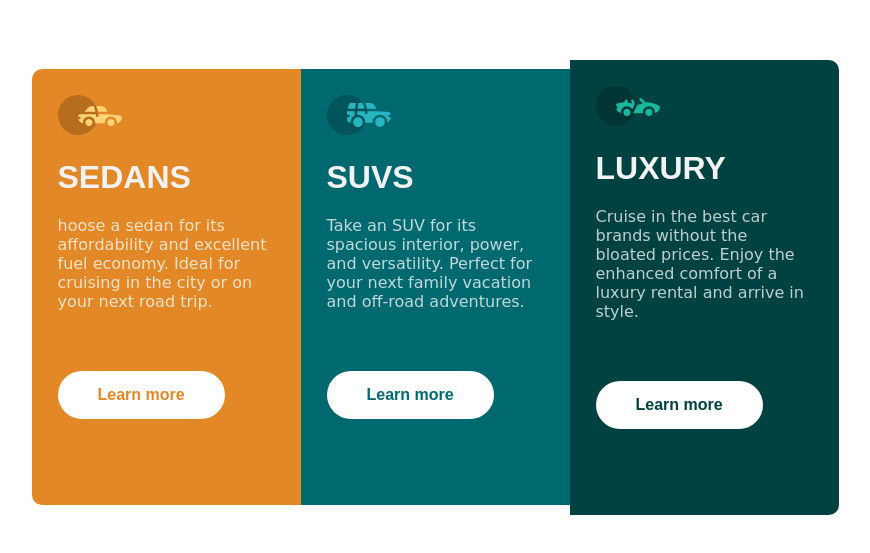
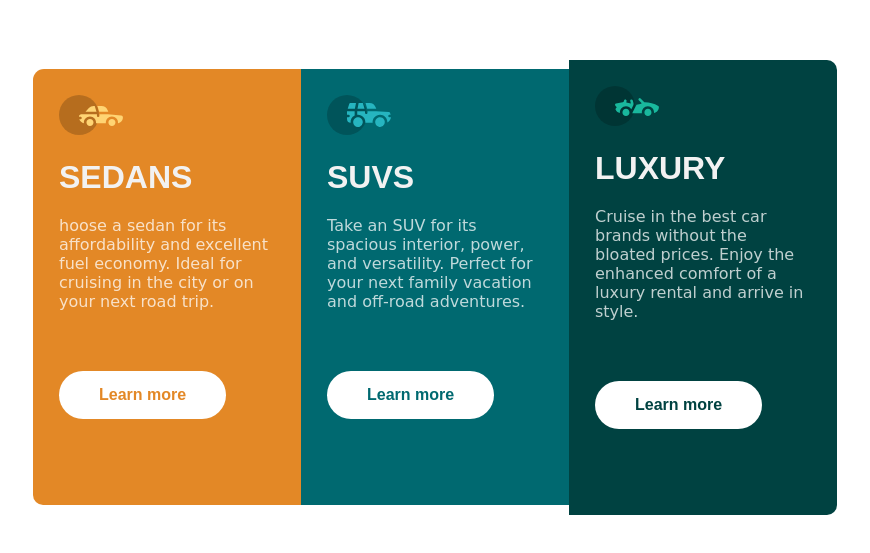
Before and after one commit to davidmurage/3-column-preview-card, a plain HTML site: page index.html in a window 1280 px wide. Shown: the part 113-666 px from the top of the page, without its empty margins (205-1075 px from the left). Drawn offline with Linux system fonts and the light colour scheme.

Commit message:
Update style.css

```diff
--- a/style.css
+++ b/style.css
@@ -22,14 +22,14 @@ body{
 }
 
 .box{
-    width: 269px;
+    width: 268px;
     padding: 16px;
     min-height: 430px;
 }
 
 .box1{
     background-color:hsl(31, 77%, 52%);
-    border-top-left-radius: 10px;
+    border-top-left-radius: 11px;
     border-bottom-left-radius: 10px;
 }
 
```
